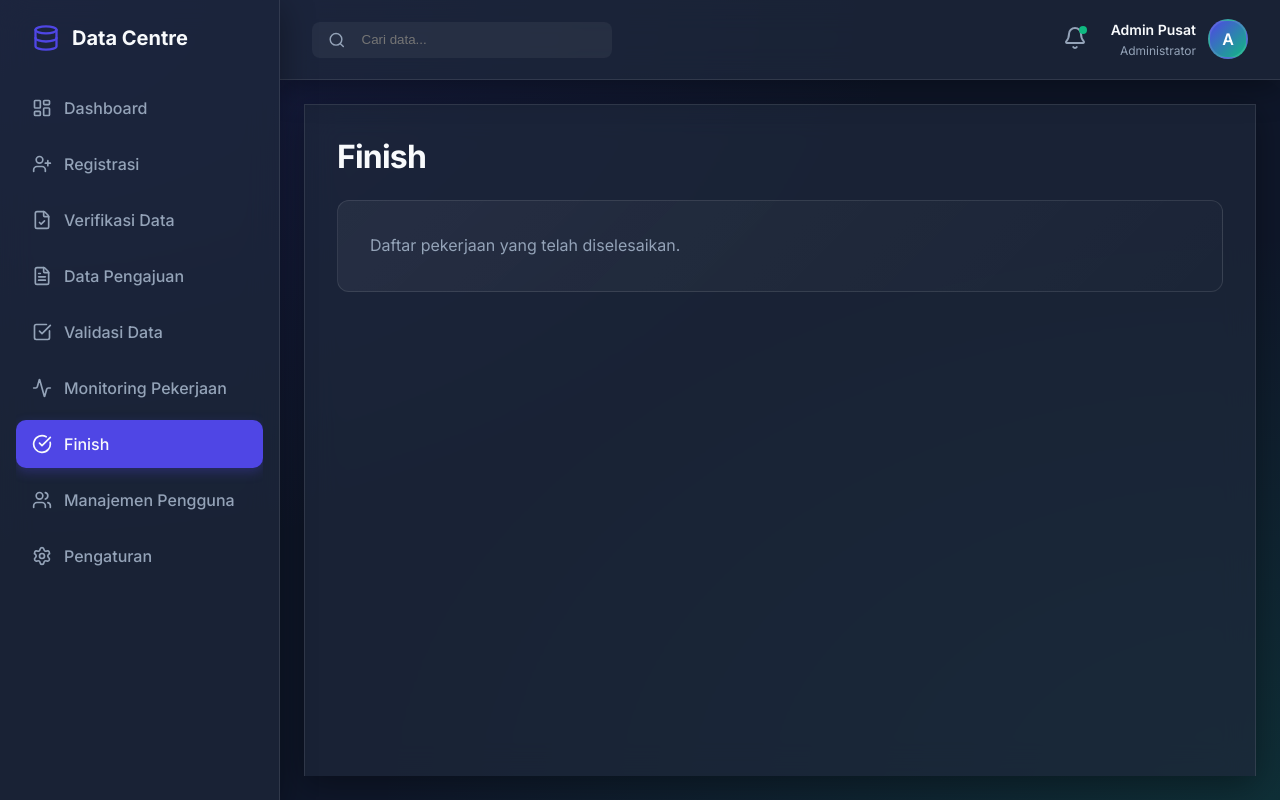
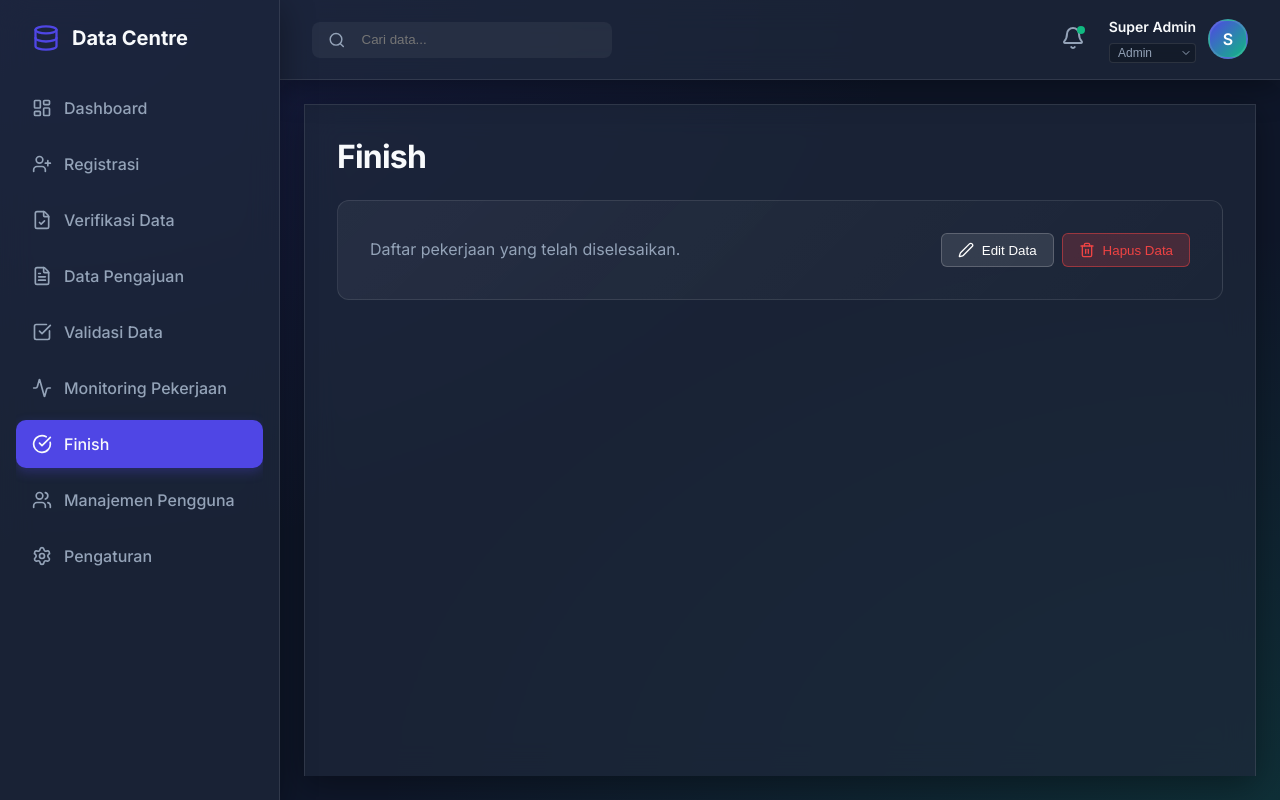
Before and after one commit to gwetz85/DataCenter, a React (Vite) app: page /finish in a window 1280 px wide. Built offline with nearby package versions, Linux system fonts and the light colour scheme.

Commit message:
feat: initialize new React application with dashboard layout, routing, and core pages.

```diff
--- a/src/App.tsx
+++ b/src/App.tsx
@@ -10,10 +10,15 @@ import Finish from './pages/Finish';
 import ManajemenPengguna from './pages/ManajemenPengguna';
 import Pengaturan from './pages/Pengaturan';
 
+import { AuthProvider } from './context/AuthContext';
+import ProtectedRoute from './components/ProtectedRoute';
+
 function App() {
   return (
+    <AuthProvider>
       <BrowserRouter>
         <Routes>
+          <Route element={<ProtectedRoute />}>
             <Route path="/" element={<Layout />}>
               <Route index element={<Navigate to="/dashboard" replace />} />
               <Route path="dashboard" element={<Dashboard />} />
@@ -26,8 +31,10 @@ function App() {
               <Route path="manajemen-pengguna" element={<ManajemenPengguna />} />
               <Route path="pengaturan" element={<Pengaturan />} />
             </Route>
+          </Route>
         </Routes>
       </BrowserRouter>
+    </AuthProvider>
   );
 }
 
--- a/src/components/Header.tsx
+++ b/src/components/Header.tsx
@@ -1,10 +1,14 @@
-import { Bell, Search, Menu } from 'lucide-react';
+import { Bell, Search, Menu, ChevronDown } from 'lucide-react';
+import { useAuth } from '../context/AuthContext';
+import type { Role } from '../types/auth';
 
 interface HeaderProps {
   onToggleSidebar: () => void;
 }
 
 export default function Header({ onToggleSidebar }: HeaderProps) {
+  const { user, switchRole } = useAuth();
+
   return (
     <header className="header glass-panel" style={{ borderTop: 'none', borderLeft: 'none', borderRight: 'none', borderRadius: '0', borderBottom: '1px solid var(--border)' }}>
       <button className="hamburger" onClick={onToggleSidebar} style={{ background: 'transparent', border: 'none', marginRight: '1rem' }}><Menu size={24} color="var(--text-muted)" /></button>
@@ -23,11 +27,33 @@ export default function Header({ onToggleSidebar }: HeaderProps) {
           <span style={{ position: 'absolute', top: 0, right: 0, width: '8px', height: '8px', background: 'var(--secondary)', borderRadius: '50%' }}></span>
         </button>
         <div style={{ display: 'flex', alignItems: 'center', gap: '0.75rem' }}>
-          <div style={{ textAlign: 'right' }}>
-            <p style={{ margin: 0, fontSize: '0.875rem', fontWeight: 600, color: 'var(--text-main)' }}>Admin Pusat</p>
-            <p style={{ margin: 0, fontSize: '0.75rem', color: 'var(--text-muted)' }}>Administrator</p>
+          <div style={{ textAlign: 'right', display: 'flex', flexDirection: 'column', alignItems: 'flex-end', gap: '0.25rem' }}>
+            <p style={{ margin: 0, fontSize: '0.875rem', fontWeight: 600, color: 'var(--text-main)' }}>{user.name}</p>
+            <div style={{ position: 'relative', display: 'flex', alignItems: 'center' }}>
+              <select
+                value={user.role}
+                onChange={(e) => switchRole(e.target.value as Role)}
+                style={{
+                  background: 'rgba(0,0,0,0.2)',
+                  color: 'var(--text-muted)',
+                  border: '1px solid rgba(255,255,255,0.1)',
+                  borderRadius: '4px',
+                  fontSize: '0.75rem',
+                  padding: '2px 20px 2px 8px',
+                  appearance: 'none',
+                  outline: 'none',
+                  cursor: 'pointer'
+                }}
+              >
+                <option value="Admin">Admin</option>
+                <option value="Verifikator">Verifikator</option>
+                <option value="Monitoring">Monitoring</option>
+                <option value="Petugas">Petugas</option>
+              </select>
+              <ChevronDown size={12} style={{ position: 'absolute', right: '4px', pointerEvents: 'none', color: 'var(--text-muted)' }} />
+            </div>
           </div>
-          <div className="avatar">A</div>
+          <div className="avatar">{user.name.charAt(0)}</div>
         </div>
       </div>
     </header>
--- /dev/null
+++ b/src/components/ProtectedRoute.tsx
@@ -0,0 +1,15 @@
+import { Navigate, Outlet, useLocation } from 'react-router-dom';
+import { useAuth } from '../context/AuthContext';
+import { canAccessMenu } from '../utils/permissions';
+
+export default function ProtectedRoute() {
+  const { user } = useAuth();
+  const location = useLocation();
+
+  // If the user tries to go to a path they aren't allowed to, redirect them to dashboard
+  if (!canAccessMenu(user.role, location.pathname)) {
+    return <Navigate to="/dashboard" replace />;
+  }
+
+  return <Outlet />;
+}
--- a/src/components/Sidebar.tsx
+++ b/src/components/Sidebar.tsx
@@ -1,5 +1,7 @@
 
 import { NavLink } from 'react-router-dom';
+import { useAuth } from '../context/AuthContext';
+import { canAccessMenu } from '../utils/permissions';
 import {
   LayoutDashboard,
   UserPlus,
@@ -32,6 +34,11 @@ const navItems = [
 ];
 
 export default function Sidebar({ isOpen, onClose }: SidebarProps) {
+  const { user } = useAuth();
+
+  // Filter navigation items based on the user's role
+  const visibleNavItems = navItems.filter(item => canAccessMenu(user.role, item.path));
+
   return (
     <aside className={`sidebar glass-panel ${isOpen ? 'open' : ''}`} style={{ borderRadius: '0', borderLeft: 'none', borderTop: 'none', borderBottom: 'none' }}>
       <div className="sidebar-header">
@@ -39,7 +46,7 @@ export default function Sidebar({ isOpen, onClose }: SidebarProps) {
         <span>Data Centre</span>
       </div>
       <nav className="nav-menu">
-        {navItems.map((item) => {
+        {visibleNavItems.map((item) => {
           const Icon = item.icon;
           return (
             <NavLink
--- /dev/null
+++ b/src/context/AuthContext.tsx
@@ -0,0 +1,39 @@
+import { createContext, useContext, useState, type ReactNode } from 'react';
+import type { User, Role } from '../types/auth';
+
+interface AuthContextType {
+  user: User;
+  switchRole: (role: Role) => void;
+}
+
+const mockUsers: Record<Role, User> = {
+  Admin: { name: 'Super Admin', role: 'Admin' },
+  Verifikator: { name: 'Tim Verifikasi', role: 'Verifikator' },
+  Monitoring: { name: 'Pemantau', role: 'Monitoring' },
+  Petugas: { name: 'Petugas Lapangan', role: 'Petugas' },
+};
+
+const AuthContext = createContext<AuthContextType | undefined>(undefined);
+
+export function AuthProvider({ children }: { children: ReactNode }) {
+  // Default to Admin for now
+  const [user, setUser] = useState<User>(mockUsers.Admin);
+
+  const switchRole = (role: Role) => {
+    setUser(mockUsers[role]);
+  };
+
+  return (
+    <AuthContext.Provider value={{ user, switchRole }}>
+      {children}
+    </AuthContext.Provider>
+  );
+}
+
+export function useAuth() {
+  const context = useContext(AuthContext);
+  if (context === undefined) {
+    throw new Error('useAuth must be used within an AuthProvider');
+  }
+  return context;
+}
--- a/src/pages/Finish.tsx
+++ b/src/pages/Finish.tsx
@@ -1,10 +1,28 @@
+import { useAuth } from '../context/AuthContext';
+import { canEdit } from '../utils/permissions';
+import { Edit2, Trash2 } from 'lucide-react';
 
 export default function Finish() {
+  const { user } = useAuth();
+  const hasEditAccess = canEdit(user.role, '/finish');
+
   return (
     <div>
       <h1>Finish</h1>
       <div className="glass-card" style={{ padding: '2rem' }}>
-        <p>Daftar pekerjaan yang telah diselesaikan.</p>
+        <div style={{ display: 'flex', justifyContent: 'space-between', alignItems: 'center' }}>
+          <p>Daftar pekerjaan yang telah diselesaikan.</p>
+          {hasEditAccess && (
+            <div style={{ display: 'flex', gap: '0.5rem' }}>
+              <button className="primary-button" style={{ display: 'flex', alignItems: 'center', gap: '0.5rem', background: 'rgba(255,255,255,0.1)', color: 'white', border: '1px solid rgba(255,255,255,0.2)', padding: '0.5rem 1rem', borderRadius: '6px', cursor: 'pointer' }}>
+                <Edit2 size={16} /> Edit Data
+              </button>
+              <button style={{ display: 'flex', alignItems: 'center', gap: '0.5rem', background: 'rgba(239, 68, 68, 0.2)', color: '#ef4444', border: '1px solid rgba(239, 68, 68, 0.5)', padding: '0.5rem 1rem', borderRadius: '6px', cursor: 'pointer' }}>
+                <Trash2 size={16} /> Hapus Data
+              </button>
+            </div>
+          )}
+        </div>
       </div>
     </div>
   );
--- /dev/null
+++ b/src/types/auth.ts
@@ -0,0 +1,6 @@
+export type Role = 'Admin' | 'Verifikator' | 'Monitoring' | 'Petugas';
+
+export interface User {
+  name: string;
+  role: Role;
+}
--- /dev/null
+++ b/src/utils/permissions.ts
@@ -0,0 +1,52 @@
+import type { Role } from '../types/auth';
+
+type MenuPath =
+  | '/dashboard'
+  | '/registrasi'
+  | '/verifikasi-data'
+  | '/data-pengajuan'
+  | '/validasi-data'
+  | '/monitoring-pekerjaan'
+  | '/finish'
+  | '/manajemen-pengguna'
+  | '/pengaturan';
+
+// Define which menus are accessible by each role
+export const rolePermissions: Record<Role, MenuPath[]> = {
+  Admin: [
+    '/dashboard', '/registrasi', '/verifikasi-data', '/data-pengajuan',
+    '/validasi-data', '/monitoring-pekerjaan', '/finish',
+    '/manajemen-pengguna', '/pengaturan'
+  ],
+  Verifikator: [
+    '/dashboard', '/registrasi', '/verifikasi-data', '/data-pengajuan',
+    '/monitoring-pekerjaan', '/finish', '/pengaturan'
+  ], // No Manajemen Pengguna, No Validasi Data
+  Monitoring: [
+    '/dashboard', '/registrasi', '/verifikasi-data', '/data-pengajuan',
+    '/validasi-data', '/monitoring-pekerjaan', '/finish',
+    '/manajemen-pengguna', '/pengaturan'
+  ],
+  Petugas: [
+    '/dashboard', '/registrasi', '/data-pengajuan', '/finish', '/pengaturan'
+  ]
+};
+
+// Check if a role can access a specific path
+export function canAccessMenu(role: Role, path: MenuPath | string): boolean {
+  return rolePermissions[role].includes(path as MenuPath);
+}
+
+// Check if a role has Edit/Add/Delete permissions for a specific menu
+export function canEdit(role: Role, path: MenuPath | string): boolean {
+  if (role === 'Monitoring') {
+    return false; // Monitoring is globally read-only
+  }
+
+  if (role === 'Petugas' && path === '/finish') {
+    return false; // Petugas is read-only on Finish
+  }
+
+  // Otherwise, if they can access it (and they aren't restricted above), they have edit rights
+  return canAccessMenu(role, path);
+}
```
Lines whose indentation alone changed are shown as unchanged.
